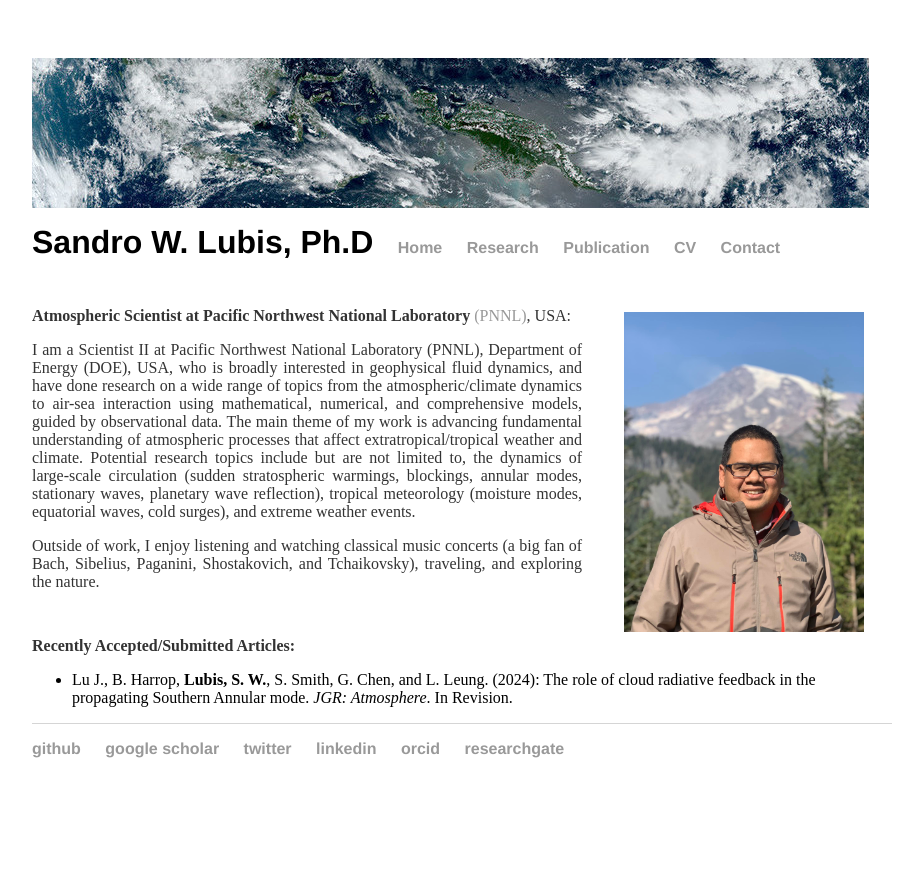
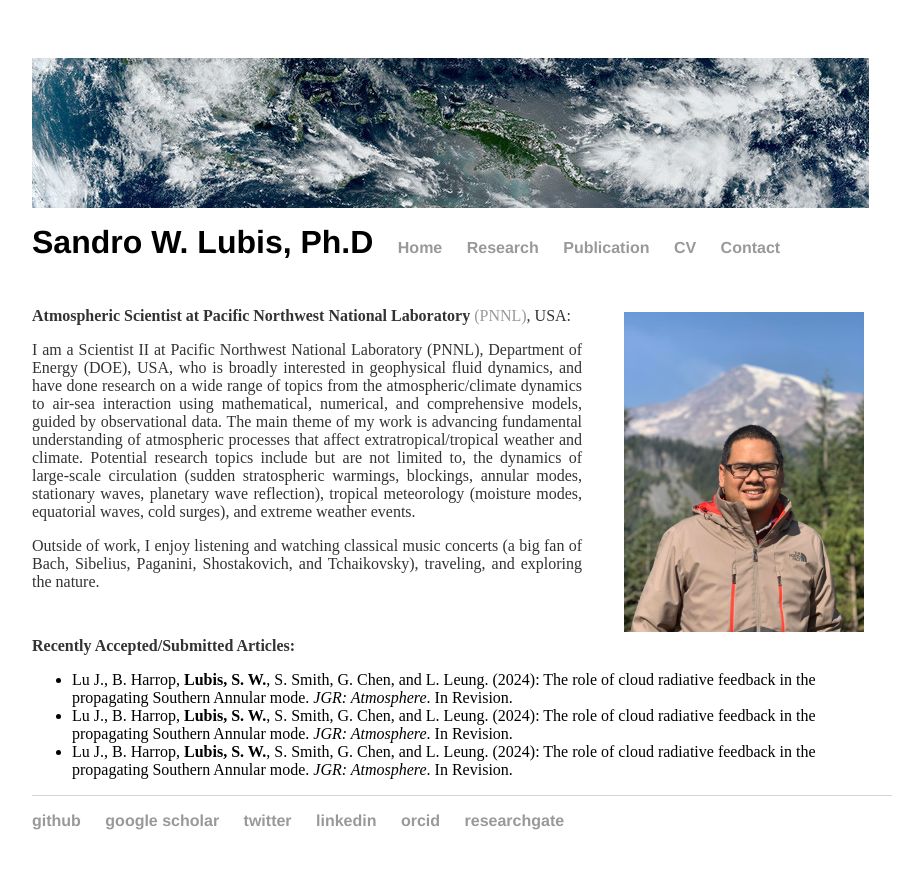
Before and after one commit to sandrolubis/sandrolubis.github.io, a Jekyll site: the page built from index.html, in a window 1280 px wide. Shown: the top 869 px of the page, without its empty margins (276-1199 px from the left). Built offline with Jekyll 4.4.1, drawn with Linux system fonts in a browser that asks for light colours.

Commit message:
Update index.html

```diff
--- a/index.html
+++ b/index.html
@@ -47,6 +47,8 @@
 	<p class="ex", style="padding-top:30px"><font size=3><b>Recently Accepted/Submitted Articles:</b></p>
 		<ul class="ex">
 		<li> Lu J., B. Harrop, <b>Lubis, S. W.</b>, S. Smith, G. Chen, and L. Leung. (2024): The role of cloud radiative feedback in the propagating Southern Annular mode. <i>JGR: Atmosphere</i>. In Revision.</li>
+		<li> Lu J., B. Harrop, <b>Lubis, S. W.</b>, S. Smith, G. Chen, and L. Leung. (2024): The role of cloud radiative feedback in the propagating Southern Annular mode. <i>JGR: Atmosphere</i>. In Revision.</li>
+		<li> Lu J., B. Harrop, <b>Lubis, S. W.</b>, S. Smith, G. Chen, and L. Leung. (2024): The role of cloud radiative feedback in the propagating Southern Annular mode. <i>JGR: Atmosphere</i>. In Revision.</li>
 		</ul>
 
 </div>
```
